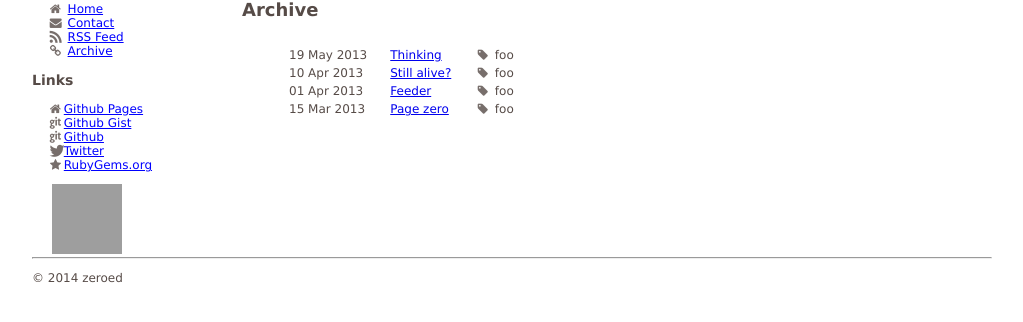
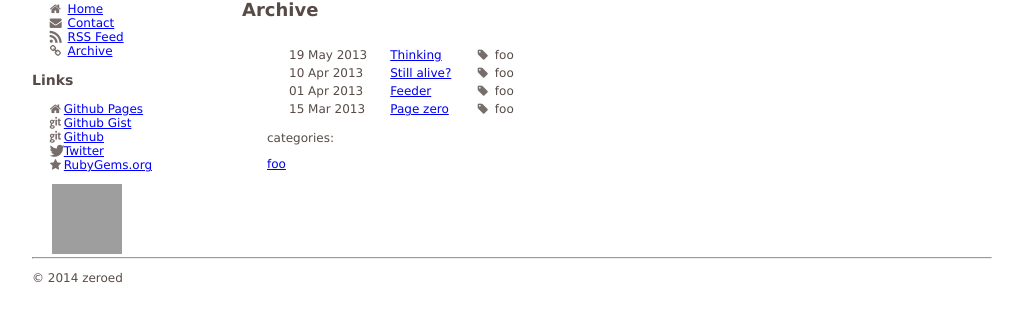
Before and after one commit to zeroed/zeroed_jekyll_blog_code, a Jekyll site: the page built from archive.html, in a window 1280 px wide. Shown: the part 108-430 px from the top of the page, without its empty margins (26-1049 px from the left). Built offline with Jekyll 4.4.1, drawn with Linux system fonts in a browser that asks for light colours; Markdown is read by kramdown in place of the engine named in the settings.

Commit message:
archive page

```diff
--- a/archive.html
+++ b/archive.html
@@ -12,3 +12,10 @@ title: Archive
   </tr>
   {% endfor %}
 </table>
+
+<div class="categories">
+  <p>categories: {{ site.categories.class.inspect }}</p>
+  {% for category in site.categories %}
+  <a href="{{site.baseurl}}categories/{{ category | first }}">{{ category | first }}</a>
+  {% endfor %}
+</div>
```
Lines whose indentation alone changed are shown as unchanged.
